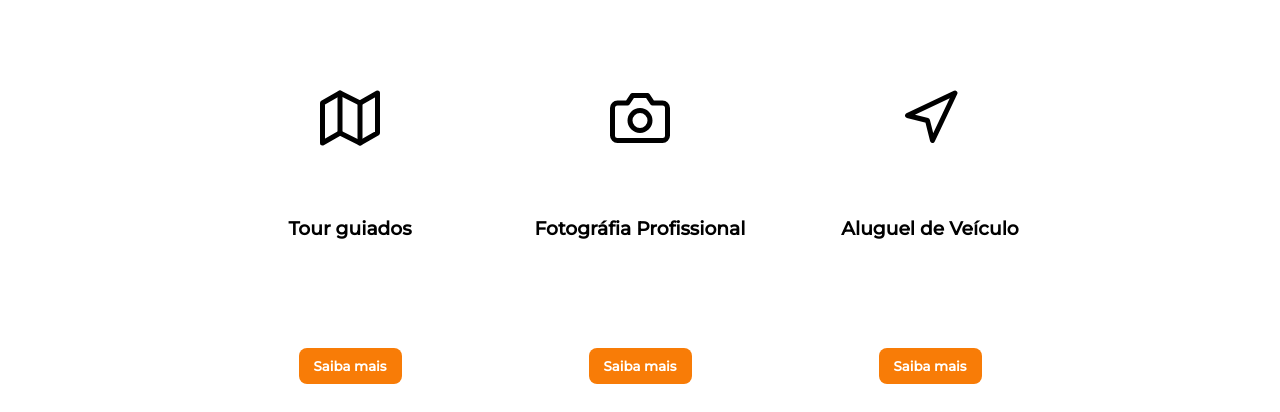
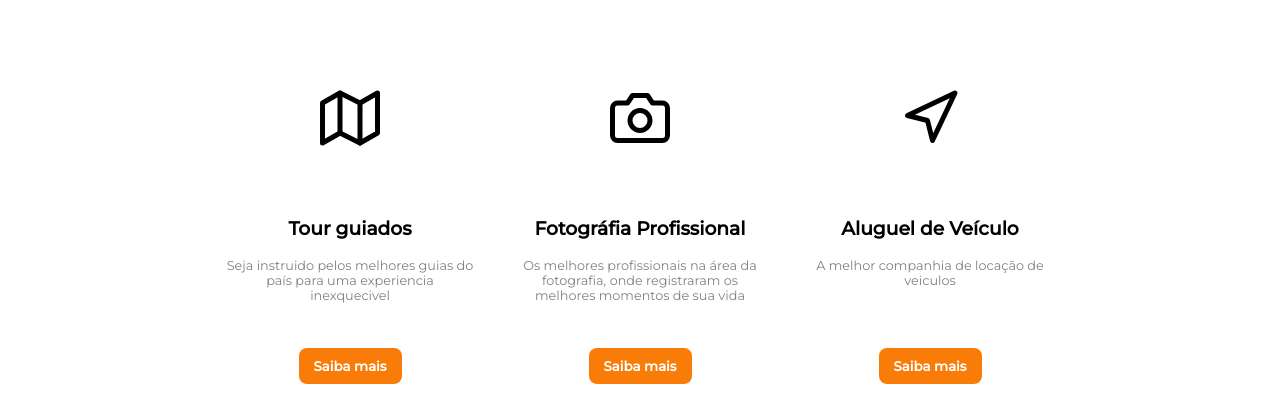
Before and after one commit to VictorFernandes019/Voyage, a plain HTML site: page index.html in a window 1280 px wide. Shown: the part 1650-2062 px from the top of the page. Drawn offline with nearby package versions, Linux system fonts and the light colour scheme; some packages are replaced by stand-ins of ours.

Commit message:
add descrição

```diff
--- a/index.html
+++ b/index.html
@@ -151,6 +151,8 @@
         <i data-feather="map"></i>
         <div class="card-content">
           <h3>Tour guiados</h3>
+          <p>Seja instruido pelos melhores guias do país para uma experiencia inexquecivel </p>
+
         </div>
         <a href='https://www.guiasfalamportugues.com/?gclid=Cj0KCQjwn9CgBhDjARIsAD15h0B1VXaboR-PYulhRNkWGEMJajZnt5rb7ISzxjcPGFWRKv_9uRH9-6waAh93EALw_wcB'><button>Saiba mais</button></a>
       </div>
@@ -159,6 +161,7 @@
         <i data-feather="camera"></i>
         <div class="card-content">
           <h3>Fotográfia Profissional</h3>
+          <p>Os melhores profissionais na área da fotografia, onde registraram os melhores momentos de sua vida</p>
         </div>
         <a href=''><button>Saiba mais</button></a>
            </div>
@@ -167,6 +170,7 @@
         <i data-feather="navigation"></i>
         <div class="card-content">
           <h3>Aluguel de Veículo</h3>
+          <p>A melhor companhia de locação de veiculos</p>
         </div>
         <a href='https://www.movida.com.br/?&&ds_rl=1286058&gclid=Cj0KCQjwn9CgBhDjARIsAD15h0AUz0uG5PJepG_bUGHSLDq1NmqUGjv7sd8ayfbyzcLb3l1vMbIgCAgaAmnYEALw_wcB&gclsrc=aw.ds'><button>Saiba mais</button></a>
       </div>
```
